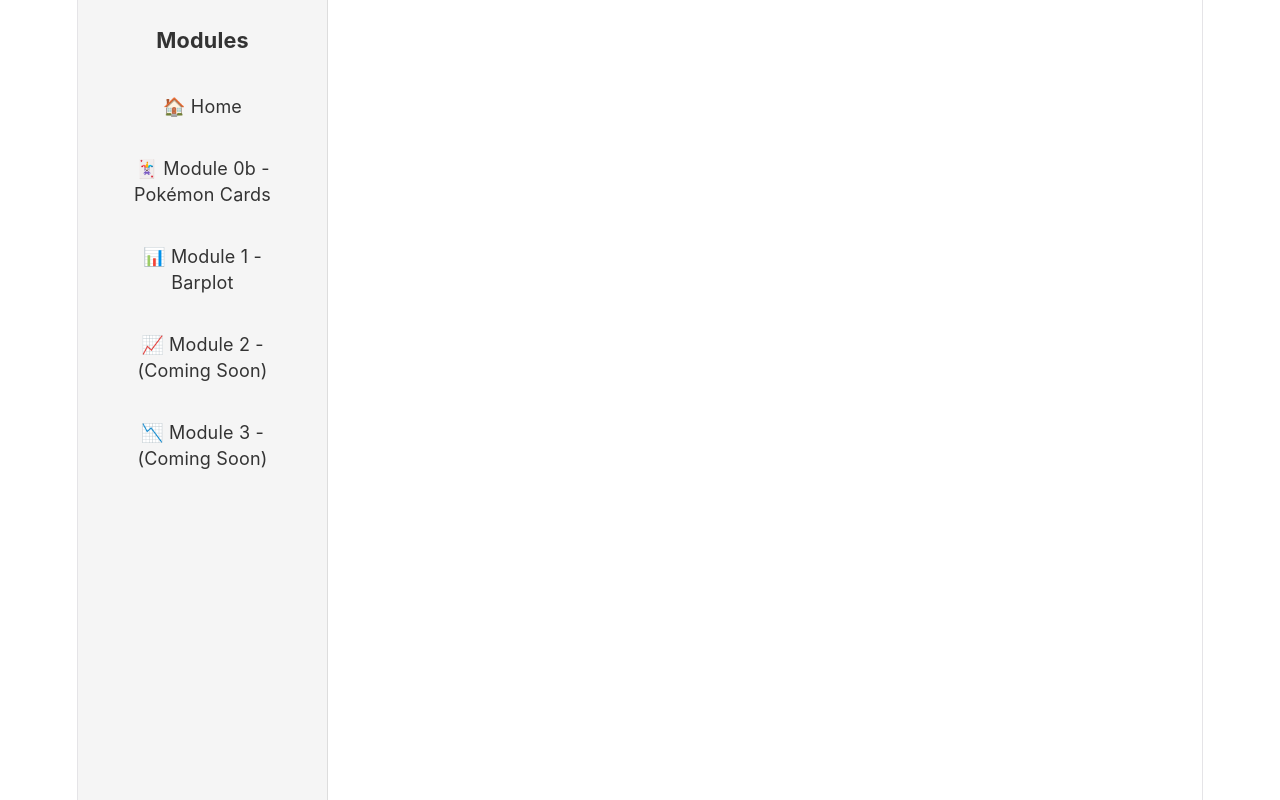
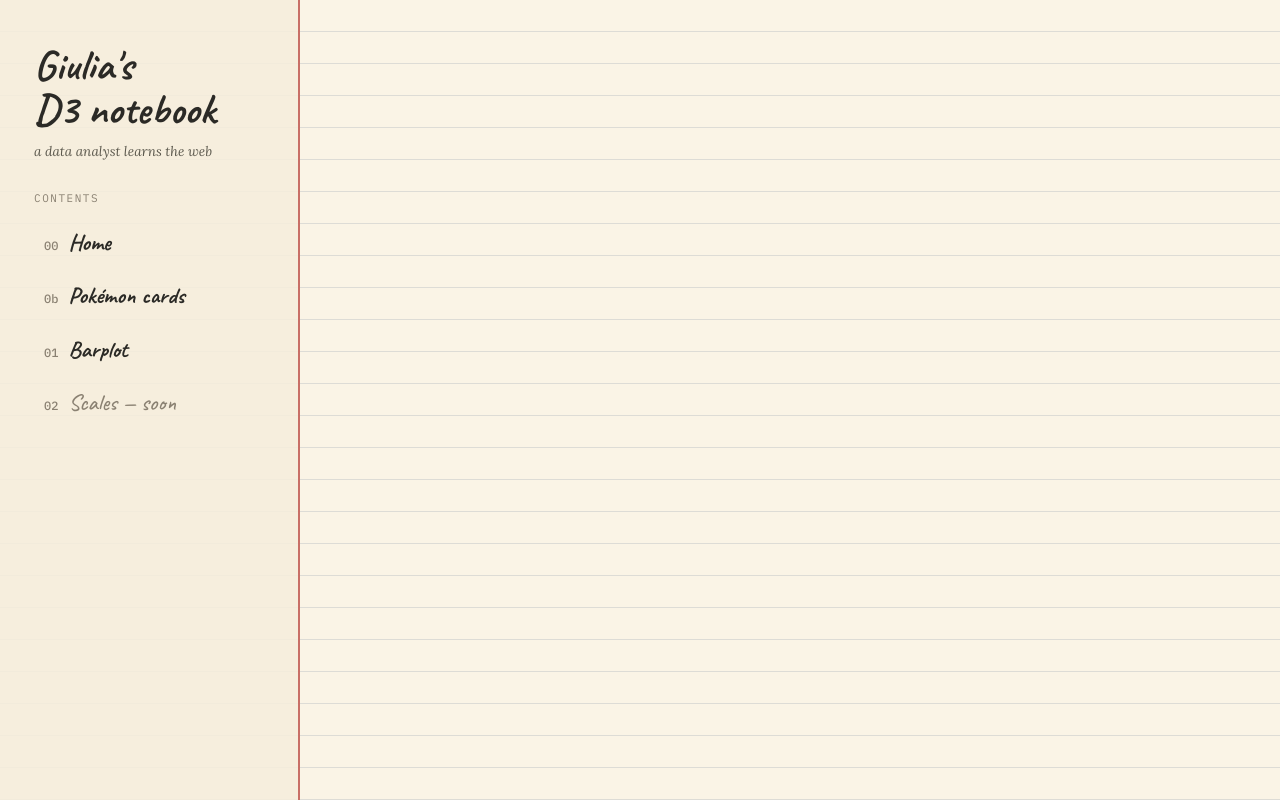
Before and after one commit to sPuntinG/d3-heart-react-homework, a React (Vite) app: page /d3-heart-react-homework/module3 in a window 1280 px wide. Built offline with nearby package versions, Linux system fonts and the light colour scheme.

Commit message:
feat: UI implement "notebook" design -start

```diff
--- a/index.html
+++ b/index.html
@@ -5,6 +5,12 @@
     <link rel="icon" type="image/svg+xml" href="/favicon.svg" />
     <meta name="viewport" content="width=device-width, initial-scale=1.0" />
     <title>d3-heart-react-homework</title>
+    <link rel="preconnect" href="https://fonts.googleapis.com" />
+    <link rel="preconnect" href="https://fonts.gstatic.com" crossorigin />
+    <link
+      href="https://fonts.googleapis.com/css2?family=Caveat:wght@500;700&family=IBM+Plex+Mono:wght@400;500&family=Lora:ital,wght@0,400;0,600;1,400;1,600&display=swap"
+      rel="stylesheet"
+    />
   </head>
   <body>
     <div id="root"></div>
--- a/src/App.css
+++ b/src/App.css
@@ -1,13 +1,12 @@
 .app-container {
   display: flex;
   height: 100vh;
-  background-color: white;
 }
 
 .main-content {
   flex: 1;
   overflow-y: auto;
-  padding: 2rem;
+  padding: 44px 56px 36px;
 }
 
 * {
@@ -15,9 +14,3 @@
   padding: 0;
   box-sizing: border-box;
 }
-
-body {
-  font-family:
-    -apple-system, BlinkMacSystemFont, "Segoe UI", Roboto, Oxygen, Ubuntu,
-    Cantarell, sans-serif;
-}
--- /dev/null
+++ b/src/components/LandingPage.css
@@ -0,0 +1,70 @@
+.landing {
+  display: flex;
+  flex-direction: column;
+  gap: 26px;
+  max-width: 1000px;
+
+  .intro {
+    margin-top: 14px;
+    max-width: 680px;
+    font-size: 16.5px;
+  }
+
+  .module-grid {
+    display: grid;
+    grid-template-columns: repeat(auto-fill, minmax(220px, 1fr));
+    gap: 18px;
+  }
+
+  .module-card {
+    display: flex;
+    flex-direction: column;
+    gap: 8px;
+    padding: 16px 18px 18px;
+    background-color: var(--card-text-bg);
+    border: 1px solid rgba(43, 42, 38, 0.14);
+    border-radius: 2px;
+    box-shadow: 2px 3px 8px rgba(43, 42, 38, 0.12);
+    color: inherit;
+    text-decoration: none;
+    transition: transform 0.15s;
+
+    &.soon {
+      background: none;
+      box-shadow: none;
+      border: 1px dashed rgba(43, 42, 38, 0.3);
+    }
+
+    p {
+      font-size: 14px;
+      color: var(--muted);
+    }
+  }
+
+  a.module-card:hover {
+    transform: rotate(-0.75deg);
+  }
+
+  .card-num {
+    font-family: var(--mono);
+    font-size: 11px;
+    letter-spacing: 0.1em;
+    color: var(--accent);
+  }
+
+  .card-title {
+    font-family: var(--heading);
+    font-weight: 700;
+    font-size: 29px;
+    line-height: 1.05;
+    color: var(--text-h);
+  }
+
+  .soon :is(.card-num, .card-title, p) {
+    color: var(--label);
+  }
+
+  .soon .card-title {
+    font-weight: 500;
+  }
+}
--- a/src/components/LandingPage.jsx
+++ b/src/components/LandingPage.jsx
@@ -1,48 +1,42 @@
+import { Link } from "react-router-dom";
+import { modules } from "../modules";
+import "./LandingPage.css";
+
+function CardContent({ module }) {
+  return (
+    <>
+      <div className="card-num">MODULE {module.num}</div>
+      <div className="card-title">{module.label}</div>
+      <p>{module.description}</p>
+    </>
+  );
+}
+
 export default function LandingPage() {
   return (
-    <div style={{ padding: "2rem", maxWidth: "800px", lineHeight: "1.6" }}>
-      <h1>D3 & React Learning Portfolio</h1>
+    <div className="landing">
+      <header>
+        <h1>Learning D3 &amp; React</h1>
+        <p className="intro">
+          Placeholder — I need to write my intro here ...{" "}
+        </p>
+      </header>
 
-      <p>
-        This portfolio showcases my learning journey through a course on{" "}
-        <strong>D3 and React</strong>.
-      </p>
-
-      <h2>What is this?</h2>
-      <p>
-        D3 (Data-Driven Documents) is a powerful JavaScript library for creating
-        interactive data visualizations. React is a JavaScript framework for
-        building user interfaces.
-      </p>
-      <p>
-        This course combines both to teach how to build modern, interactive data
-        visualizations on the web.
-      </p>
-
-      <h2>The Modules</h2>
-      <p>Each module covers a different concept in data visualization:</p>
-      <ul>
-        <li>
-          <strong>SVG Basics:</strong> Understanding Scalable Vector Graphics
-        </li>
-        <li>
-          <strong>Scales:</strong> Mapping data to visual dimensions
-        </li>
-        <li>
-          <strong>Axes:</strong> Adding readable axes to plots
-        </li>
-        <li>
-          <strong>Responsiveness:</strong> Making visualizations adapt to
-          different screen sizes
-        </li>
-        <li>...and more!</li>
-      </ul>
-
-      <p>
-        <strong>
-          👈 Select a module from the navigation to see the visualization!
-        </strong>
-      </p>
+      <div className="module-grid">
+        {modules
+          .filter((m) => m.id !== "home")
+          .map((m) =>
+            m.soon ? (
+              <div key={m.id} className="module-card soon">
+                <CardContent module={m} />
+              </div>
+            ) : (
+              <Link key={m.id} to={m.path} className="module-card">
+                <CardContent module={m} />
+              </Link>
+            ),
+          )}
+      </div>
     </div>
   );
 }
--- a/src/components/Navigation.css
+++ b/src/components/Navigation.css
@@ -1,43 +1,82 @@
 .navigation {
-  width: 250px;
-  background-color: #f5f5f5;
-  padding: 1.5rem;
-  border-right: 1px solid #ddd;
+  width: 300px;
+  flex-shrink: 0;
   height: 100vh;
   overflow-y: auto;
+  padding: 44px 34px 36px;
+  display: flex;
+  flex-direction: column;
+  gap: 30px;
+  background-color: var(--sidebar-bg);
+  border-right: 2px solid var(--margin-rule);
+
+  .nav-title {
+    font-family: var(--heading);
+    font-weight: 700;
+    font-size: 42px;
+    line-height: 1.05;
+    color: var(--text-h);
   }
 
-.nav-title {
-  font-size: 1.2rem;
-  font-weight: bold;
-  margin-bottom: 1.5rem;
-  color: #333;
+  .nav-subtitle {
+    margin-top: 10px;
+    font-style: italic;
+    font-size: 13.5px;
+    line-height: 1.4;
+    color: var(--muted);
+  }
+
+  .nav-label {
+    margin-bottom: 10px;
+    font-family: var(--mono);
+    font-size: 11px;
+    letter-spacing: 0.14em;
+    text-transform: uppercase;
+    color: var(--label);
   }
 
   .nav-list {
     list-style: none;
-  padding: 0;
-  margin: 0;
-}
-
-.nav-list li {
-  margin-bottom: 0.5rem;
+    display: flex;
+    flex-direction: column;
+    gap: 2px;
   }
 
   .nav-link {
-  display: block;
-  padding: 0.75rem 1rem;
+    display: flex;
+    align-items: baseline;
+    gap: 10px;
+    padding: 9px 10px;
+    border-radius: 3px;
+    font-family: var(--heading);
+    font-weight: 700;
+    font-size: 23px;
+    color: var(--text-h);
     text-decoration: none;
-  color: #333;
-  border-radius: 4px;
-  transition: background-color 0.2s;
+
+    &:hover {
+      background-color: rgba(255, 244, 194, 0.5);
     }
 
-.nav-link:hover {
-  background-color: #e0e0e0;
+    &.active {
+      background-color: var(--sticky);
     }
 
-.nav-link.active {
-  background-color: #3b82f6;
-  color: white;
+    &.soon {
+      font-weight: 500;
+      color: var(--label);
+      background: none;
     }
+  }
+
+  .nav-num {
+    font-family: var(--mono);
+    font-size: 12px;
+    color: var(--label);
+  }
+
+  .active .nav-num {
+    font-weight: 500;
+    color: var(--accent);
+  }
+}
--- a/src/components/Navigation.jsx
+++ b/src/components/Navigation.jsx
@@ -1,31 +1,46 @@
-import { Link } from "react-router-dom";
+import { NavLink } from "react-router-dom";
 import "./Navigation.css";
+import { modules } from "../modules";
 
 export default function Navigation() {
-  const modules = [
-    { id: "home", label: "🏠 Home", path: "/" },
-    {
-      id: "module0b",
-      label: "🃏 Module 0b - Pokémon Cards",
-      path: "/module0b",
-    },
-    { id: "module1", label: "📊 Module 1 - Barplot", path: "/module1" },
-    { id: "module2", label: "📈 Module 2 - (Coming Soon)", path: "/module2" },
-    { id: "module3", label: "📉 Module 3 - (Coming Soon)", path: "/module3" },
-  ];
+  // const modules = [
+  //   { id: "home", num: "00", label: "Home", path: "/" },
+  //   { id: "module0b", num: "0b", label: "Pokémon cards", path: "/module0b" },
+  //   { id: "module1", num: "01", label: "Barplot", path: "/module1" },
+  //   { id: "module2", num: "02", label: "Scales", soon: true },
+  // ];
 
   return (
     <nav className="navigation">
-      <div className="nav-title">Modules</div>
+      <div>
+        <div className="nav-title">
+          Giulia's
+          <br />
+          D3 notebook
+        </div>
+        <p className="nav-subtitle">a data analyst learns the web</p>
+      </div>
+
+      <div>
+        <div className="nav-label">Contents</div>
         <ul className="nav-list">
           {modules.map((module) => (
             <li key={module.id}>
-            <Link to={module.path} className="nav-link">
+              {module.soon ? (
+                <span className="nav-link soon">
+                  <span className="nav-num">{module.num}</span>
+                  {module.label} — soon
+                </span>
+              ) : (
+                <NavLink to={module.path} end className="nav-link">
+                  <span className="nav-num">{module.num}</span>
                   {module.label}
-            </Link>
+                </NavLink>
+              )}
             </li>
           ))}
         </ul>
+      </div>
     </nav>
   );
 }
--- a/src/index.css
+++ b/src/index.css
@@ -1,23 +1,35 @@
 :root {
-  --text: #6b6375;
-  --text-h: #08060d;
-  --bg: #fff;
-  --border: #e5e4e7;
-  --code-bg: #f4f3ec;
-  --accent: #aa3bff;
-  --accent-bg: rgba(170, 59, 255, 0.1);
-  --accent-border: rgba(170, 59, 255, 0.5);
-  --social-bg: rgba(244, 243, 236, 0.5);
-  --shadow:
-    rgba(0, 0, 0, 0.1) 0 10px 15px -3px, rgba(0, 0, 0, 0.05) 0 4px 6px -2px;
+  /* paper */
+  --bg: #faf4e6;
+  --sidebar-bg: rgba(246, 238, 220, 0.87);
+  --rule-line: rgba(27, 58, 107, 0.13);
+  --rule-gap: 32px;
+  --margin-rule: #c86f66;
+  --border: var(--rule-line);
 
-  --sans: system-ui, 'Segoe UI', Roboto, sans-serif;
-  --heading: system-ui, 'Segoe UI', Roboto, sans-serif;
-  --mono: ui-monospace, Consolas, monospace;
+  /* ink */
+  --text-h: #2b2a26;
+  --text: #3a382f;
+  --muted: #5b584d;
+  --label: #8a8172;
 
-  font: 18px/145% var(--sans);
-  letter-spacing: 0.18px;
-  color-scheme: light dark;
+  /* accents */
+  --accent: #a8433b;
+  --blue: #1b3a6b;
+  --sticky: #fff4c2;
+
+  /* cards */
+  --card-text-bg: #fffdf6bf;
+  --card-chart-bg: #fcf7ea;
+  --code-bg: var(--card-chart-bg);
+
+  /* fonts */
+  --body: "Lora", Georgia, serif;
+  --heading: "Caveat", cursive;
+  --mono: "IBM Plex Mono", ui-monospace, Consolas, monospace;
+
+  font: 18px/1.45 var(--body);
+  color-scheme: light;
   color: var(--text);
   background: var(--bg);
   font-synthesis: none;
@@ -30,67 +42,41 @@
   }
 }
 
-@media (prefers-color-scheme: dark) {
-  :root {
-    --text: #9ca3af;
-    --text-h: #f3f4f6;
-    --bg: #16171d;
-    --border: #2e303a;
-    --code-bg: #1f2028;
-    --accent: #c084fc;
-    --accent-bg: rgba(192, 132, 252, 0.15);
-    --accent-border: rgba(192, 132, 252, 0.5);
-    --social-bg: rgba(47, 48, 58, 0.5);
-    --shadow:
-      rgba(0, 0, 0, 0.4) 0 10px 15px -3px, rgba(0, 0, 0, 0.25) 0 4px 6px -2px;
-  }
-
-  #social .button-icon {
-    filter: invert(1) brightness(2);
-  }
-}
-
 body {
   margin: 0;
-}
-
-#root {
-  width: 1126px;
-  max-width: 100%;
-  margin: 0 auto;
-  text-align: center;
-  border-inline: 1px solid var(--border);
-  min-height: 100svh;
-  display: flex;
-  flex-direction: column;
-  box-sizing: border-box;
+  background-image: repeating-linear-gradient(
+    to bottom,
+    transparent 0,
+    transparent calc(var(--rule-gap) - 1px),
+    var(--rule-line) calc(var(--rule-gap) - 1px),
+    var(--rule-line) var(--rule-gap)
+  );
 }
 
 h1,
 h2 {
   font-family: var(--heading);
-  font-weight: 500;
+  font-weight: 700;
+  line-height: 1.05;
   color: var(--text-h);
 }
 
 h1 {
-  font-size: 56px;
-  letter-spacing: -1.68px;
-  margin: 32px 0;
+  font-size: 60px;
+  margin: 0;
   @media (max-width: 1024px) {
-    font-size: 36px;
-    margin: 20px 0;
+    font-size: 44px;
   }
 }
+
 h2 {
-  font-size: 24px;
-  line-height: 118%;
-  letter-spacing: -0.24px;
+  font-size: 32px;
   margin: 0 0 8px;
   @media (max-width: 1024px) {
-    font-size: 20px;
+    font-size: 28px;
   }
 }
+
 p {
   margin: 0;
 }
--- /dev/null
+++ b/src/modules.js
@@ -0,0 +1,26 @@
+export const modules = [
+  { id: "home", num: "00", label: "Home", path: "/" },
+  {
+    id: "module0b",
+    num: "0b",
+    label: "Pokémon cards",
+    path: "/module0b",
+    description:
+      "Calling an API, holding the answer in state, drawing a list of cards.",
+  },
+  {
+    id: "module1",
+    num: "01",
+    label: "Barplot",
+    path: "/module1",
+    description:
+      "Scales and axes, and what that margin convention is actually for.",
+  },
+  {
+    id: "module2",
+    num: "02",
+    label: "Scales",
+    soon: true,
+    description: "Blank page, on purpose.",
+  },
+];
```
Also changed, not shown: 3 other files (tests, documents, lock files or other folders). Lines whose indentation alone changed are shown as unchanged.
